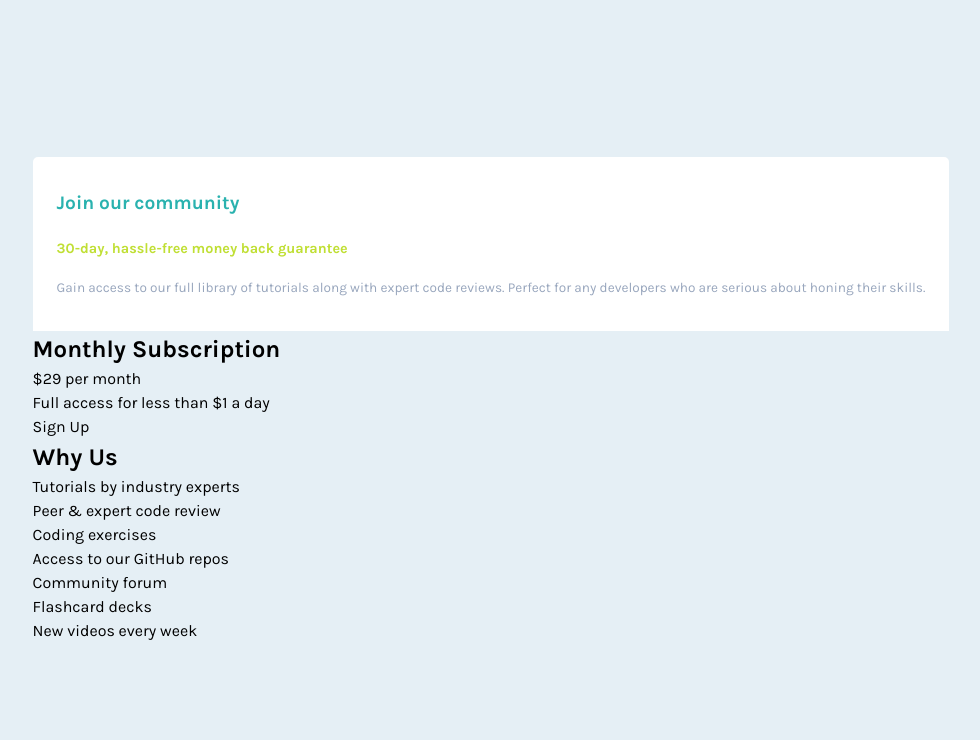
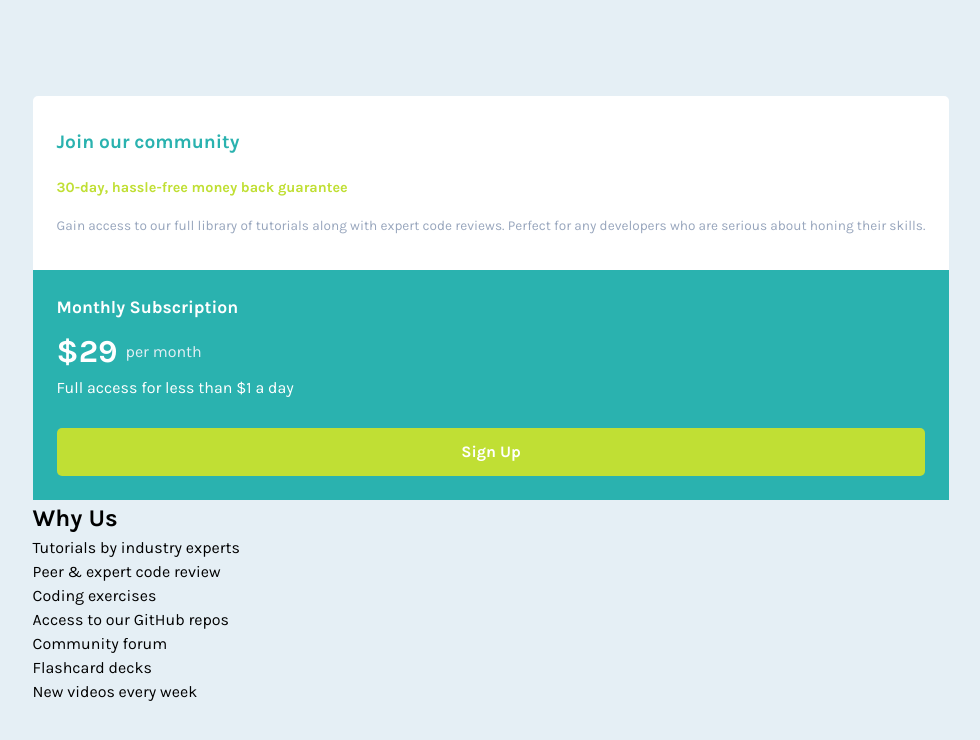
Before and after one commit to sheronimo/frontendmentor-singlepricegrid, a plain HTML site: page index.html in a window 1280 px wide. Shown: the whole page, without its empty margins (149-1129 px from the left). Drawn offline with Linux system fonts and the light colour scheme.

Commit message:
subscribe section

```diff
--- a/index.html
+++ b/index.html
@@ -38,9 +38,7 @@
 					<span class="cost">&dollar;29</span>
 					<span class="month">per month</span>
 				</div>
-				<p class="subscribe-tagline">
-					Full access for less than &dollar;1 a day
-				</p>
+				<p>Full access for less than &dollar;1 a day</p>
 				<a href="#" class="subscribe-btn">Sign Up</a>
 			</section>
 
--- a/scss/main.scss
+++ b/scss/main.scss
@@ -56,4 +56,43 @@ body {
 			margin-top: 1rem;
 		}
 	}
+
+	// Subscribe section
+	.subscribe {
+		background: $clr-primary;
+		color: $clr-neutral-white;
+		padding: 1.5rem;
+
+		&-heading {
+			font-size: 1.1rem;
+		}
+
+		&-price {
+			display: flex;
+			align-items: center;
+			gap: 0.5rem;
+			margin-top: 0.5rem;
+
+			.cost {
+				font-size: 2rem;
+				font-weight: 700;
+			}
+
+			.month {
+				color: $clr-neutral-gray;
+			}
+		}
+
+		.subscribe-btn {
+			display: block;
+			width: 100%;
+			text-align: center;
+			line-height: 1;
+			padding: 1rem;
+			background: $clr-secondary;
+			font-weight: 700;
+			border-radius: 5px;
+			margin-top: 1.75rem;
+		}
+	}
 }
```
Also changed, not shown: css/main.css, 1 other file.
